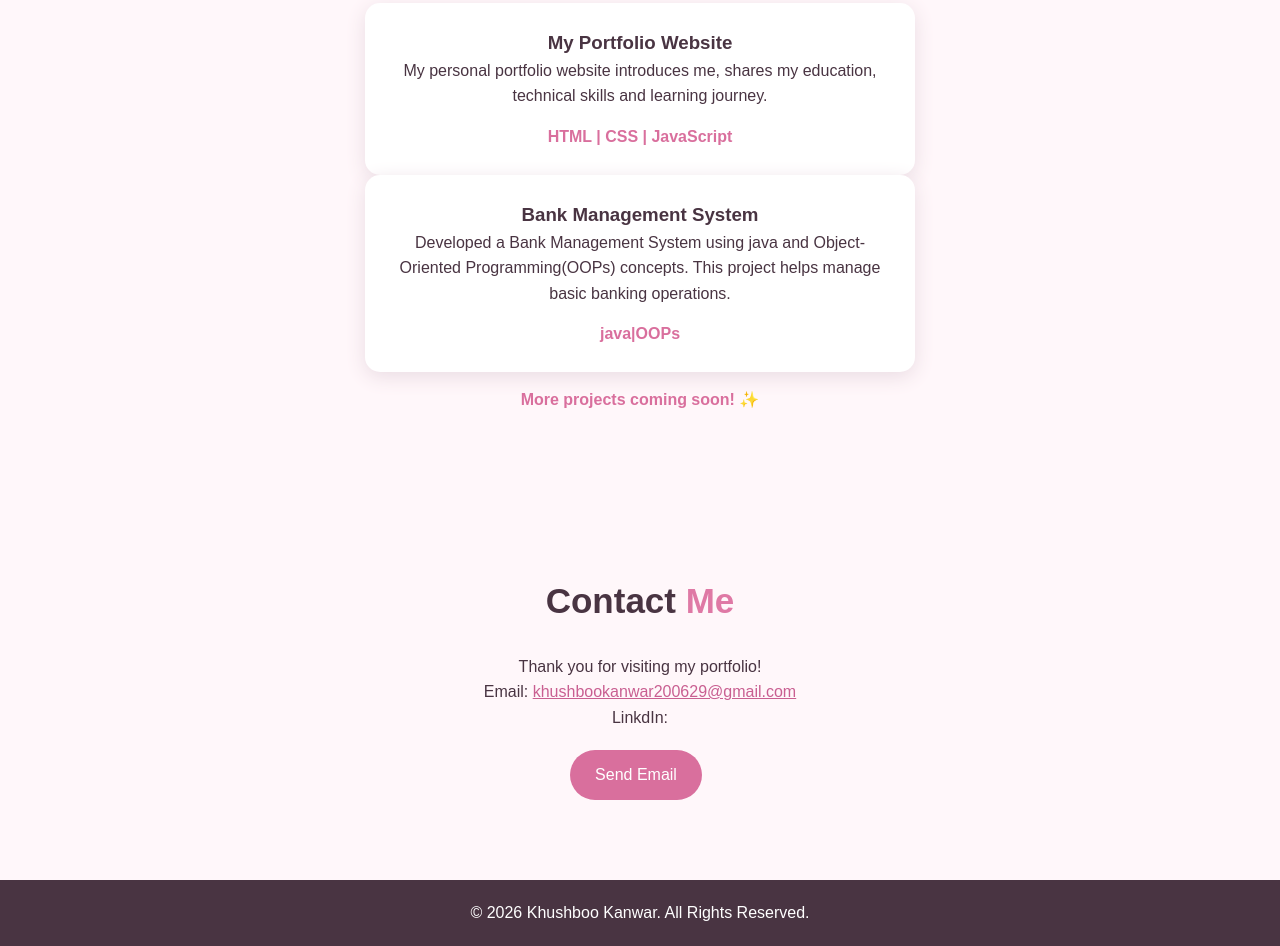
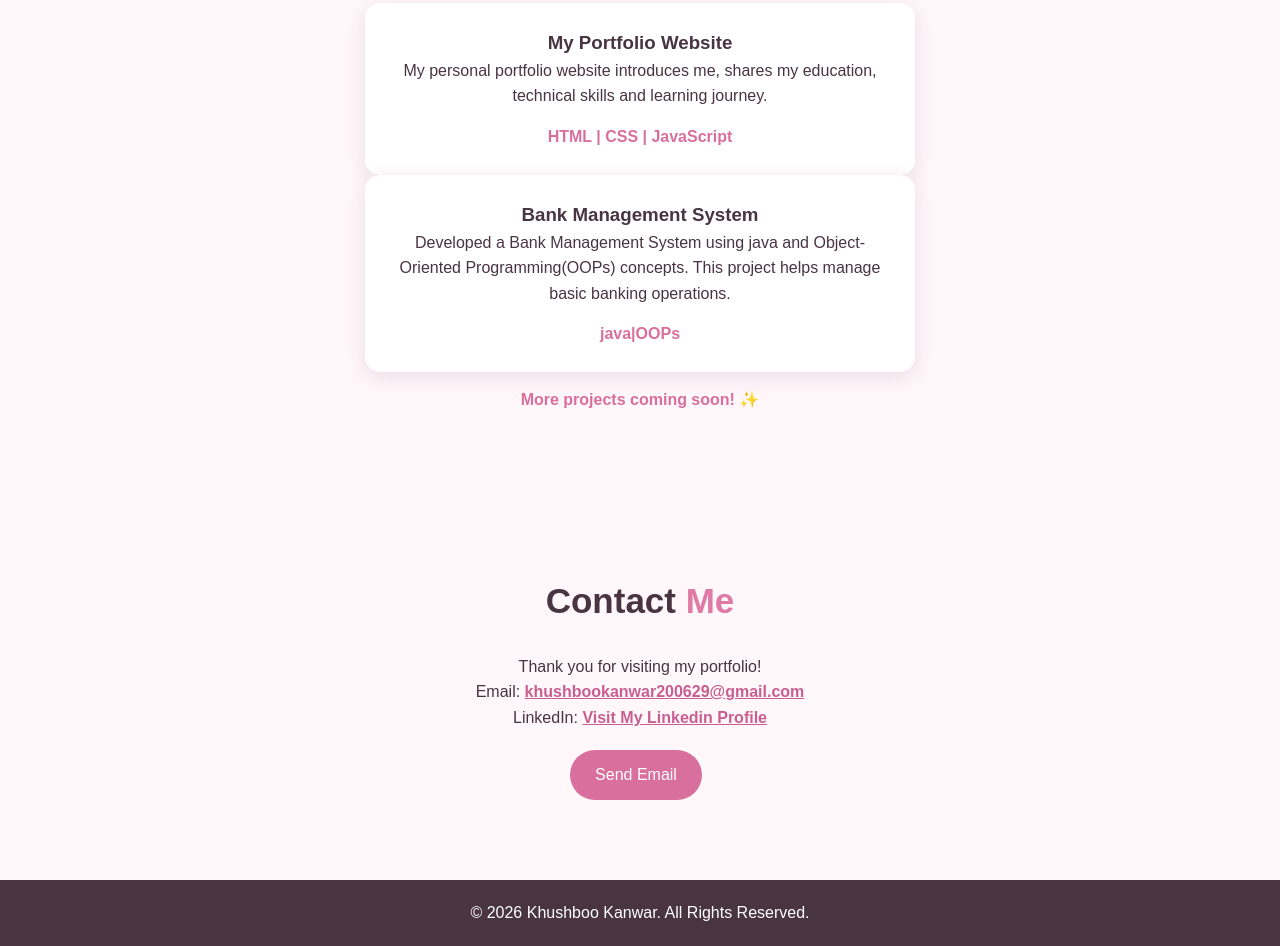
Before and after one commit to khushbookanwar/khushboo-portfolio, a plain HTML site: page index.html in a window 1280 px wide. Shown: the part 1889-2835 px from the top of the page. Drawn offline with Linux system fonts and the light colour scheme.

Commit message:
Add files via upload

```diff
--- a/index.html
+++ b/index.html
@@ -144,9 +144,9 @@
                 khushbookanwar200629@gmail.com
             </a>
         </p>
-        <p>LinkdIn:
-            <a href="https://www.linkdin.com/in/khushboo-kanwar-833784424"
-            target="_blank"rel="noopener noreferrer"></a>
+        <p>LinkedIn:
+            <a href="https://www.linkedin.com/in/khushboo-kanwar-833784424"
+            target="_blank"rel="noopener noreferrer"> Visit My Linkedin Profile</a>
         </p>
 
         <a class="btn"
--- a/style.css
+++ b/style.css
@@ -256,3 +256,13 @@ footer {
         font-size: 28px;
     }
 }
+#contact a:not(.btn) {
+    color: #c95f91;
+    text-decoration: underline;
+    font-weight: bold;
+    cursor: pointer;
+}
+
+#contact a:not(.btn):hover {
+    color: #b84d7b;
+}
```
